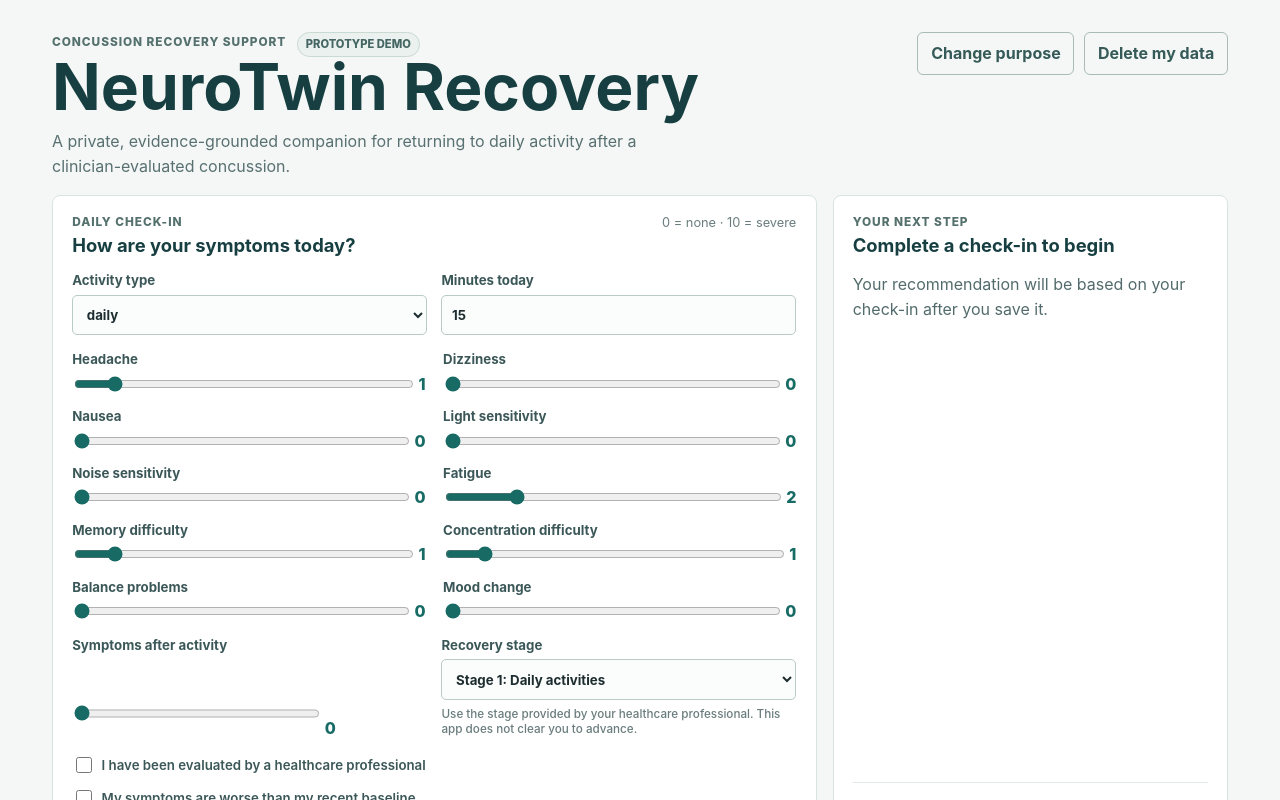
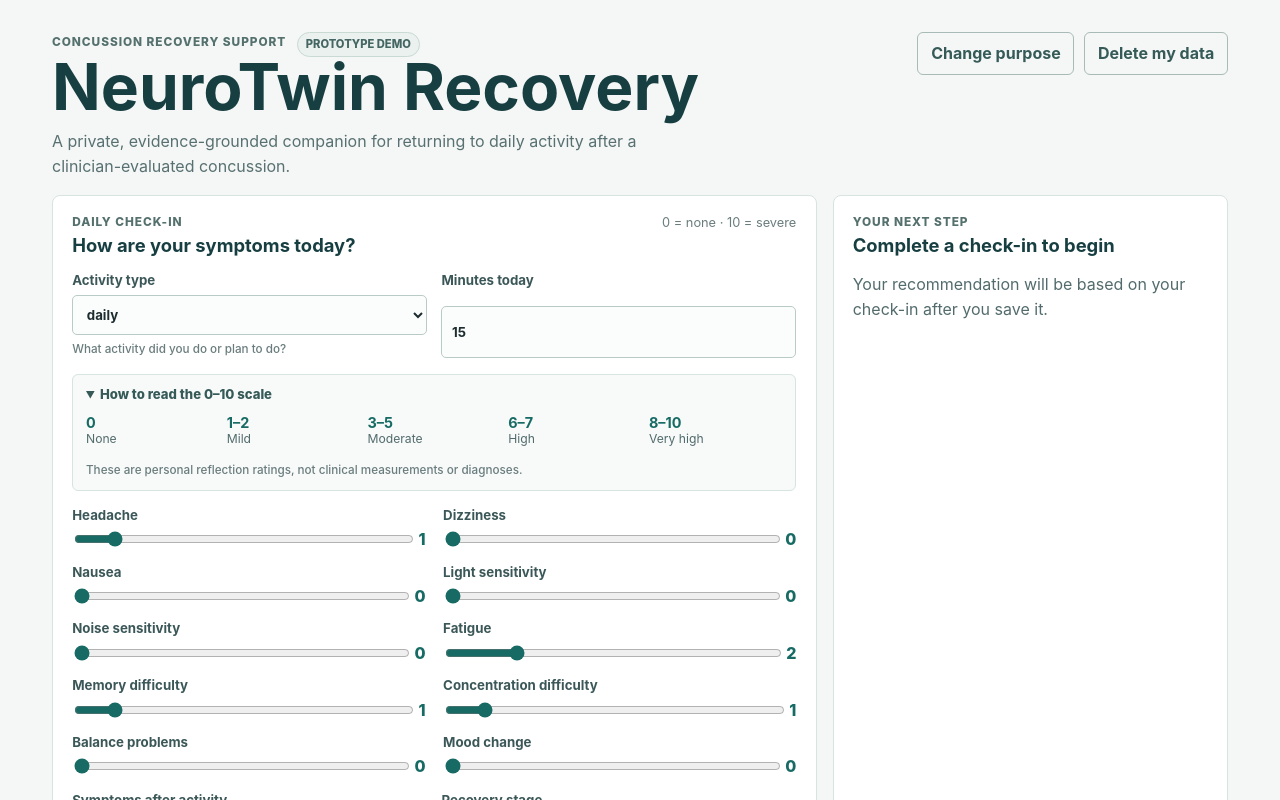
Before and after one commit to kapiliyer10/NeuroTwin-AI, a Next.js app in the folder frontend/: page / in a window 1280 px wide. Both pictures are taken after a click on the button 427 px from the left and 469 px from the top of the page. Shown: the top 800 px of the page. Built offline with nearby package versions, Linux system fonts and the light colour scheme; no server answers.

Commit message:
Clarify purpose-specific check-ins and scales

```diff
--- a/frontend/components/Dashboard.tsx
+++ b/frontend/components/Dashboard.tsx
@@ -259,13 +259,14 @@ export default function Dashboard() {
         <form className="panel checkIn" onSubmit={submitCheckIn}>
           <div className="panelHeader"><div><p className="eyebrow">Daily check-in</p><h2>How are your symptoms today?</h2></div><span className="scaleHint">0 = none · 10 = severe</span></div>
           <div className="formRow twoColumns">
-            <label>Activity type<select value={form.activity_type} onChange={(event) => updateField("activity_type", event.target.value)}>{["daily", "school", "work", "screen", "walking", "exercise", "sport"].map((value) => <option key={value}>{value}</option>)}</select></label>
+            {selectedPurpose === "concussion" ? <label>Activity type<select value={form.activity_type} onChange={(event) => updateField("activity_type", event.target.value)}>{["daily", "school", "work", "screen", "walking", "exercise", "sport"].map((value) => <option key={value}>{value}</option>)}</select><small className="fieldHint">What activity did you do or plan to do?</small></label> : <label>Check-in context<select value={form.activity_type} onChange={(event) => updateField("activity_type", event.target.value)}>{["daily", "school", "work", "screen"].map((value) => <option key={value}>{value}</option>)}</select><small className="fieldHint">What part of your day are you reflecting on?</small></label>}
             <label>Minutes today<input type="number" min="0" max="1440" value={form.activity_minutes} onChange={(event) => updateField("activity_minutes", Number(event.target.value))} /></label>
           </div>
+          <details className="scaleGuide" open><summary>How to read the 0–10 scale</summary>{selectedPurpose === "concussion" ? <div className="scaleRows"><span><b>0</b> None</span><span><b>1–2</b> Mild</span><span><b>3–5</b> Moderate</span><span><b>6–7</b> High</span><span><b>8–10</b> Very high</span></div> : <div className="scaleGuideText"><p><strong>Strain scales</strong> such as stress, focus difficulty, and workload: 0–2 low, 3–5 moderate, 6–7 high, 8–10 very high.</p><p><strong>Positive scales</strong> such as mood, sleep, and social connection: 0–2 low, 3–5 mixed, 6–7 good, 8–10 strong.</p></div>}<small className="fieldHint">These are personal reflection ratings, not clinical measurements or diagnoses.</small></details>
           <div className="symptomGrid">{(selectedPurpose === "concussion" ? symptomFields : wellbeingFields).map((field) => { const [name, label, hint] = field; return <label key={name}>{label}<input type="range" min="0" max="10" value={form[name as keyof typeof form] as number} onChange={(event) => updateField(name, Number(event.target.value))} /><output>{form[name as keyof typeof form]}</output>{hint && <small className="fieldHint">{hint}</small>}</label>; })}</div>
           <div className="formRow twoColumns">
-            <label>Symptoms after activity<input type="range" min="0" max="10" value={form.symptoms_after_activity} onChange={(event) => updateField("symptoms_after_activity", Number(event.target.value))} /><output>{form.symptoms_after_activity}</output></label>
-            {selectedPurpose === "concussion" ? <label>Recovery stage<select value={form.recovery_stage} onChange={(event) => updateField("recovery_stage", Number(event.target.value))}>{recoveryStages.map(([stage, label]) => <option key={stage} value={stage}>Stage {stage}: {label}</option>)}</select><small className="fieldHint">Use the stage provided by your healthcare professional. This app does not clear you to advance.</small></label> : <label>Check-in context<select value={form.activity_type} onChange={(event) => updateField("activity_type", event.target.value)}>{["daily", "school", "work", "screen"].map((value) => <option key={value}>{value}</option>)}</select><small className="fieldHint">Choose the context that best matches today.</small></label>}
+            <label>{selectedPurpose === "concussion" ? "Symptoms after activity" : "Change after activity"}<input type="range" min="0" max="10" value={form.symptoms_after_activity} onChange={(event) => updateField("symptoms_after_activity", Number(event.target.value))} /><output>{form.symptoms_after_activity}</output><small className="fieldHint">0 no change · 10 much worse</small></label>
+            {selectedPurpose === "concussion" ? <label>Recovery stage<select value={form.recovery_stage} onChange={(event) => updateField("recovery_stage", Number(event.target.value))}>{recoveryStages.map(([stage, label]) => <option key={stage} value={stage}>Stage {stage}: {label}</option>)}</select><small className="fieldHint">Use the stage provided by your healthcare professional. This app does not clear you to advance.</small></label> : <div />}
           </div>
           {selectedPurpose === "concussion" && <><label className="checkbox"><input type="checkbox" checked={form.clinician_evaluated} onChange={(event) => updateField("clinician_evaluated", event.target.checked)} /> I have been evaluated by a healthcare professional</label><label className="checkbox"><input type="checkbox" checked={form.symptoms_worsened} onChange={(event) => updateField("symptoms_worsened", event.target.checked)} /> My symptoms are worse than my recent baseline</label><details className="safetyDetails"><summary>Safety check</summary><div className="checkboxList">{([["severe_or_worsening_headache", "Severe or worsening headache"], ["repeated_vomiting", "Repeated vomiting"], ["seizure_or_fainting", "Seizure or fainting"], ["confusion_or_slurred_speech", "Confusion or slurred speech"], ["weakness_numbness_or_vision_change", "Weakness, numbness, or vision changes"]] as const).map(([name, label]) => <label className="checkbox" key={name}><input type="checkbox" checked={form[name]} onChange={(event) => updateField(name, event.target.checked)} /> {label}</label>)}</div></details></>}
           {selectedPurpose === "mental_wellbeing" && <details className="safetyDetails"><summary>Private safety check</summary><div className="checkboxList"><label className="checkbox"><input type="checkbox" checked={form.feeling_unsafe} onChange={(event) => updateField("feeling_unsafe", event.target.checked)} /> I feel unsafe right now</label><label className="checkbox"><input type="checkbox" checked={form.self_harm_thoughts} onChange={(event) => updateField("self_harm_thoughts", event.target.checked)} /> I am having thoughts of harming myself</label><small className="fieldHint">If either is selected, the app will encourage immediate local support.</small></div></details>}
@@ -275,7 +276,7 @@ export default function Dashboard() {
         <section className="panel nextStep"><div className="panelHeader"><div><p className="eyebrow">Your next step</p><h2>{hasCheckIn ? recommendation.replaceAll("_", " ") : "Complete a check-in to begin"}</h2></div>{hasCheckIn && <span className={`status ${safety.status}`}>{safety.status.replaceAll("_", " ")}</span>}</div><p>{hasCheckIn ? explanation : "Your recommendation will be based on your check-in after you save it."}</p><div className="stateList"><div><span>{selectedPurpose === "concussion" ? "Symptom burden" : "Wellbeing strain"}</span><strong>{hasCheckIn ? `${state.symptom_burden}/10` : "Not recorded"}</strong></div><div><span>{selectedPurpose === "concussion" ? "Prototype tolerance estimate" : "Prototype capacity estimate"}</span><strong>{hasCheckIn ? `${state.activity_tolerance}/10` : "Not recorded"}</strong></div><div><span>Trend</span><strong>{hasCheckIn ? state.trend : "Waiting"}</strong></div>{selectedPurpose === "concussion" && <div><span>Current stage</span><strong>{state.stage} of 6</strong></div>}{lastUpdated && <div><span>Last updated</span><strong>{lastUpdated}</strong></div>}</div></section>
       </div>
 
-      <div className="contentGrid"><Graph points={trend} /><section className="panel evidence"><div className="panelHeader"><div><p className="eyebrow">Transparent by design</p><h2>Evidence and limits</h2></div></div><p>{selectedPurpose === "concussion" ? "Recommendations are symptom-guided. They do not diagnose concussion or provide medical clearance." : "Reflections are supportive prompts. They do not diagnose or treat mental-health conditions."}</p>{evidence.map((item) => <a key={item.url} href={item.url} target="_blank" rel="noreferrer">{item.title}<small>{item.publisher}</small></a>)}</section></div>
+      <div className="contentGrid"><Graph points={trend} purpose={selectedPurpose} /><section className="panel evidence"><div className="panelHeader"><div><p className="eyebrow">Transparent by design</p><h2>Evidence and limits</h2></div></div><p>{selectedPurpose === "concussion" ? "Recommendations are symptom-guided. They do not diagnose concussion or provide medical clearance." : "Reflections are supportive prompts. They do not diagnose or treat mental-health conditions."}</p>{evidence.map((item) => <a key={item.url} href={item.url} target="_blank" rel="noreferrer">{item.title}<small>{item.publisher}</small></a>)}</section></div>
       {safety.status === "urgent" && <section className="panel urgentPanel"><p className="eyebrow">Safety takes priority</p><h2>Activity comparisons are hidden</h2><p>Follow the urgent-care guidance above. The app will not compare activity options while a serious safety concern is active.</p></section>}
       {Object.keys(simulations).length > 0 && safety.status !== "urgent" && <SimulationPanel simulations={simulations} recommendation={recommendation} />}
     </main>
--- a/frontend/styles.css
+++ b/frontend/styles.css
@@ -51,6 +51,13 @@ h3 { font-size: 1rem; margin-bottom: 0; }
 .twoColumns { grid-template-columns: repeat(2, minmax(0, 1fr)); }
 label { color: #3b5758; display: grid; font-size: 0.83rem; font-weight: 700; gap: 0.4rem; }
 .fieldHint { color: #6a7c7d; font-size: 0.73rem; font-weight: 500; line-height: 1.35; }
+.scaleGuide { background: #f7faf9; border: 1px solid #d7e4e0; border-radius: 6px; margin-bottom: 1rem; padding: 0.7rem 0.8rem; }
+.scaleGuide summary { color: #355a58; cursor: pointer; font-size: 0.82rem; font-weight: 800; }
+.scaleRows { display: grid; gap: 0.45rem; grid-template-columns: repeat(5, minmax(0, 1fr)); padding: 0.75rem 0; }
+.scaleRows span { color: #536b6c; font-size: 0.76rem; }
+.scaleRows b { color: #176b64; display: block; font-size: 0.9rem; }
+.scaleGuideText { color: #536b6c; font-size: 0.78rem; line-height: 1.45; padding: 0.6rem 0 0.2rem; }
+.scaleGuideText p { margin-bottom: 0.5rem; }
 select, input[type="number"] { background: #fbfdfc; border: 1px solid #b9cbc7; border-radius: 5px; color: #1d2c2f; min-height: 2.55rem; padding: 0.45rem 0.6rem; }
 .symptomGrid { display: grid; gap: 0.9rem 1.1rem; grid-template-columns: repeat(2, minmax(0, 1fr)); margin-bottom: 1rem; }
 .symptomGrid label { grid-template-columns: 1fr auto; }
```
Also changed, not shown: frontend/components/Graph.tsx (+5 -3 lines), 1 other file (tests, documents, lock files or other folders).
